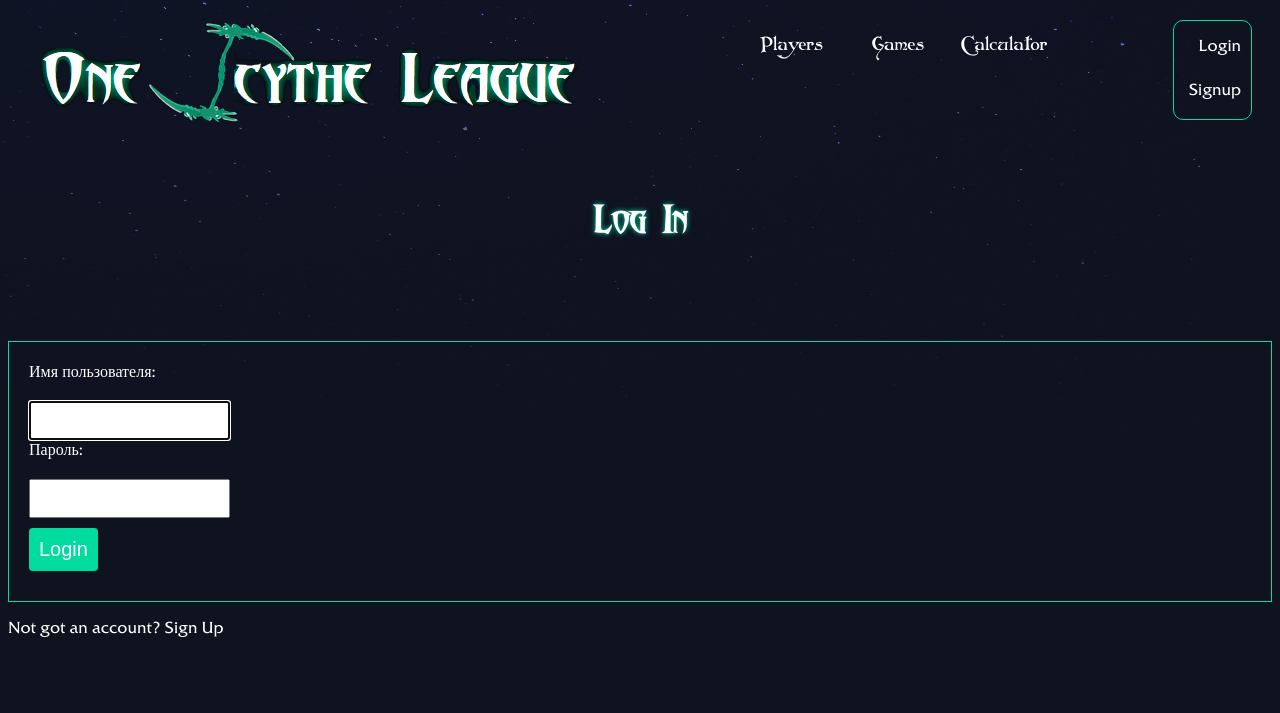
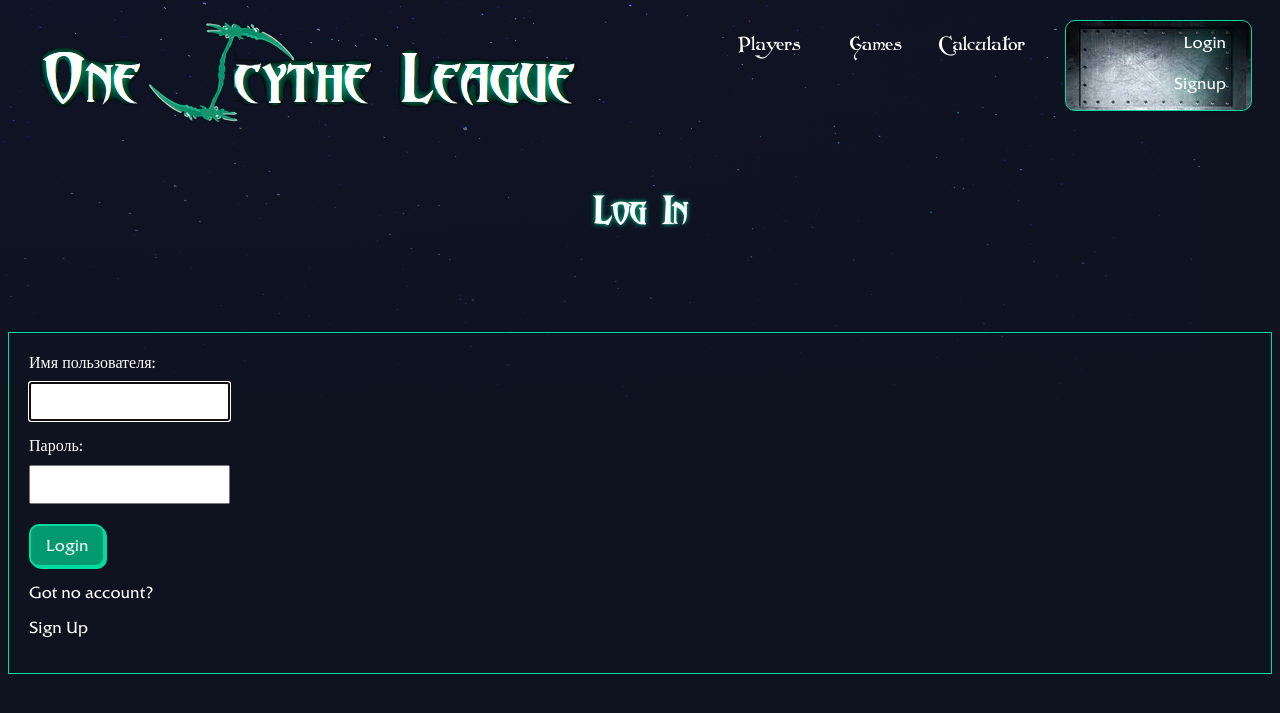
Before and after one commit to DennySlick/one_scythe, a Django app: page /accounts/login/ in a window 1280 px wide. Shown: the top 713 px of the page. Run offline with Django 3.2, Linux system fonts and the light colour scheme.

Commit message:
Win/Lose colors + some styles for Login nav.

```diff
--- a/accounts/templates/accounts/login.html
+++ b/accounts/templates/accounts/login.html
@@ -9,6 +9,15 @@
             <input type="hidden" name="next" value="{{ request.GET.next }}" />
         {% endif %}
         <input type="submit" value="Login" />
+
+        <div>
+          <p>
+            Got no account?
+          </p>
+          <p>
+            <a href="{% url 'accounts:signup' %}">Sign Up</a>
+          </p>
+        </div>
     </form>
-    <p>Not got an account? <a href="{% url 'accounts:signup' %}">Sign Up</a></p>
+
 {% endblock %}
--- a/accounts/templates/accounts/signup.html
+++ b/accounts/templates/accounts/signup.html
@@ -1,10 +1,10 @@
 {% extends 'base_layout.html' %}
 
 {% block content %}
-    <h1>Signup</h1>
+    <h1>Sign up</h1>
     <form class="site-form" action="{% url 'accounts:signup' %}" method="post">
         {% csrf_token %}
         {{ form }}
-        <input type="submit" value="Signup">
+        <input type="submit" value="Sign up">
     </form>
 {% endblock %}
--- a/assets/css/styles.css
+++ b/assets/css/styles.css
@@ -95,10 +95,12 @@ a:hover div{
 .nav-login{
   display: block;
   /*grid-template-columns: 1fr 1fr;*/
+  min-width: 180px;
   text-align: right;
   list-style-type: none;
   padding: 0px 0px 5px 5px;
   margin: 0px 0px 25px 10px;
+  background-image: url("../image/metall_square.png");
 
   border: 1px solid #00dba0;
   border-radius: 10px;
@@ -109,10 +111,12 @@ a:hover div{
   display: block;
 
   padding: 10px 10px 10px 10px;
-  margin: 5px 0px 5px 0px;
+  margin: 2px 15px 2px 0px;
   text-align: right;
   font-size: 1em;
   font-family: "FRIZQT";
+  color: #fff;
+  text-shadow: #00dba0 0px 0px 25px;
 
   border: 1px none #fff;
 }
@@ -120,10 +124,20 @@ a:hover div{
 .nav-login-elem > form > button{
   font-size: 1em;
   font-family: "FRIZQT";
+  color: #fff;
+  text-shadow: #00dba0 0px 0px 25px;
 }
 
-.nav-login-elem > a:hover,button:hover {
+.nav-login-elem > a{
+  font-size: 1em;
+  font-family: "FRIZQT";
+  color: #fff;
   text-shadow: #00dba0 0px 0px 25px;
+}
+
+.nav-login-elem > a:hover, form > button:hover {
+  /*text-shadow: #00dba0 0px 0px 25px;*/
+  text-shadow: #0f121f 0px 10px 10px;
 }
 
 nav{
@@ -208,7 +222,7 @@ nav button{
     border: 2px solid #00dba0;
     box-shadow: none;
     transform: translateY(2px);
-  }
+}
 
 .main-page-menu{
     display: grid;
@@ -315,6 +329,7 @@ a .main-page-elem:hover {
     margin-top: 60px;
     border: 1px solid #00dba0;
     padding: 20px;
+    font-family: "FRIZQT";
 }
 
 .site-form input, .site-form textarea{
@@ -324,12 +339,39 @@ a .main-page-elem:hover {
 }
 
 .site-form input[type="submit"]{
-    background: #00dba0;
-    border: 0;
-    color: #fff;
-    font-size: 20px;
-    border-radius: 4px;
-    margin: 10px 0;
+  background-color: #009970;
+  border-radius: 10px;
+  border: 2px solid #00dba0;
+  text-align: center;
+  color: #fff;
+  font-size: 1em;
+  margin: 1 0px 0px;
+  padding: 10px 15px;
+  box-shadow: 2px 2px #00dba0;
+  font-family: "FRIZQT";
+}
+
+.site-form input[type="submit"]:hover {
+  background-color: #00dba0;
+  border: 2px solid #009970;
+  box-shadow: 2px 2px #009970;
+}
+
+.site-form input[type="submit"]:active {
+    background-color: #009970;
+    border: 2px solid #00dba0;
+    box-shadow: none;
+    transform: translateY(2px);
+}
+
+
+
+#id_password {
+  margin: 10px 0px 15px 0px;
+}
+
+#id_username {
+  margin: 10px 0px 15px 0px;
 }
 
 #logo-title-prototype{
```
Also changed, not shown: calculator/templates/calculator/game_detail.html (+6 -2 lines), calculator/templates/calculator/player_detail.html (+6 -2 lines), assets/image/metall.jpg (added), assets/image/metall_small.png (added), assets/image/metall_square.png (added), db.sqlite3.
